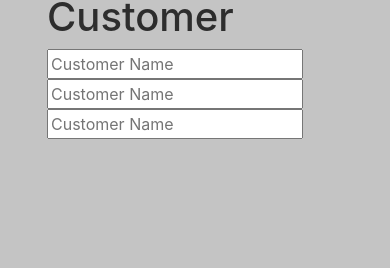
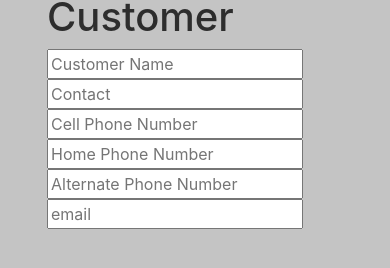
Before and after one commit to johnhitz/metiric-client, a React (Create React App) app: page / in a window 390 px wide. Shown: the part 292-560 px from the top of the page. Built offline with nearby package versions, Linux system fonts and the light colour scheme; no server answers.

Commit message:
Populating form with setState. Added phone nubers and email, and removed location.

```diff
--- a/src/components/CustomerList.js
+++ b/src/components/CustomerList.js
@@ -11,8 +11,8 @@ export default class CustomerList extends React.Component{
         <ul className="listgroup">
           {
             this.props.customers.map((customer) => {
-              console.log(customer);
               let { _id, name, contact, cell_phone, home_phone, email, location } = customer
+              console.log("WTF? Over!", location);
               return(
                 <li className=" list-group-item list-group-item-action"
                   key={_id}
--- a/src/components/Order.js
+++ b/src/components/Order.js
@@ -41,13 +41,12 @@ export default class Order extends React.Component {
       let response = await fetch(`${baseURL}/customers`)
       let data = await response.json()
       this.setState({customers: data})
-      console.log(this.state);
+      console.log("The state of this afair is: ",this.state);
     } catch(e) {
 
     }
   }
   render() {
-    console.log(`My customer state is: `, this.state.customer);
     return (
       <>
         <CustomerList
--- a/src/components/OrderForm.js
+++ b/src/components/OrderForm.js
@@ -4,9 +4,9 @@ export default class CustomerForm extends React.Component {
   constructor(props) {
     super(props)
     this.state = {
+      _id: '',
       name: '',
       contact: '',
-      location: '',
       cell_phone: '',
       home_phone: '',
       alt_phone: '',
@@ -17,24 +17,30 @@ export default class CustomerForm extends React.Component {
   handleChange(event) {
     this.setState({ [event.currentTarget.id]: event.currentTarget.value })
   }
-  updateState(customer) {
-    console.log(`This customer is pissing me off `, customer);
-    this.setState({name: customer.name})
+  // updateState(customer) {
+  //   console.log(`This customer is pissing me off `, customer);
+  //   this.setState({name: customer.name})
+  // }
+  async updateState(customer){
+    try {
+      let data = await customer
+        this.setState({
+          _id: data._id,
+          name: data.name,
+          contact: data.contact,
+          cell_phone: data.cell_phone,
+          home_phone: data.home_phone,
+          alt_phone: data.alt_phone,
+          email: data.email
+        })
+    } catch (e) {
+      console.error(e)
+    }
   }
-  // async updateState(customer){
-  //   try {
-  //     let data = await customer
-  //       console.log(`Why is this: `, data);
-  //       // this.setState({name: customer.name})
-  //   } catch (e) {
-  //     console.error(e)
-  //   }
-  // }
   render(){
-    console.log('mystateis', this.state);
-    const { name, contact, location } = this.props.customer
-    if(name !== undefined){this.updateState(this.props.costomer)}
-    console.log(`But this is: `, this.props.customer);
+    const {name, location} = this.props.customer
+    if(name !== this.state.name){this.updateState(this.props.customer)}
+    console.log("Form State: ", this.state);
     return(
       <>
         <h1>Customer</h1>
@@ -54,16 +60,43 @@ export default class CustomerForm extends React.Component {
             id="contact"
             name="contact"
             value={this.state.contact}
-            placeholder="Customer Name"
+            placeholder="Contact"
             onChange={this.handleChange}
           />
-          <label htmlFor="location"></label>
+          <label htmlFor="cell_phone"></label>
           <input
             type="text"
-            id="location"
-            name="location"
-            value={this.state.location}
-            placeholder="Customer Name"
+            id="cell_phone"
+            name="cell_phone"
+            value={this.state.cell_phone}
+            placeholder="Cell Phone Number"
+            onChange={this.handleChange}
+          />
+          <label htmlFor="home_phone"></label>
+          <input
+            type="text"
+            id="home_phone"
+            name="home_phone"
+            value={this.state.home_phone}
+            placeholder="Home Phone Number"
+            onChange={this.handleChange}
+          />
+          <label htmlFor="alt_phone"></label>
+          <input
+            type="text"
+            id="alt_phone"
+            name="alt_phone"
+            value={this.state.alt_phone}
+            placeholder="Alternate Phone Number"
+            onChange={this.handleChange}
+          />
+          <label htmlFor="email"></label>
+          <input
+            type="text"
+            id="email"
+            name="email"
+            value={this.state.email}
+            placeholder="email"
             onChange={this.handleChange}
           />
         </form>
```
